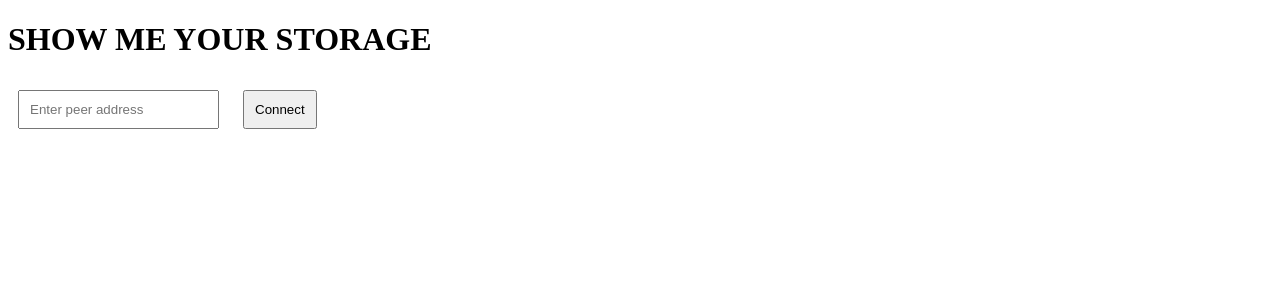
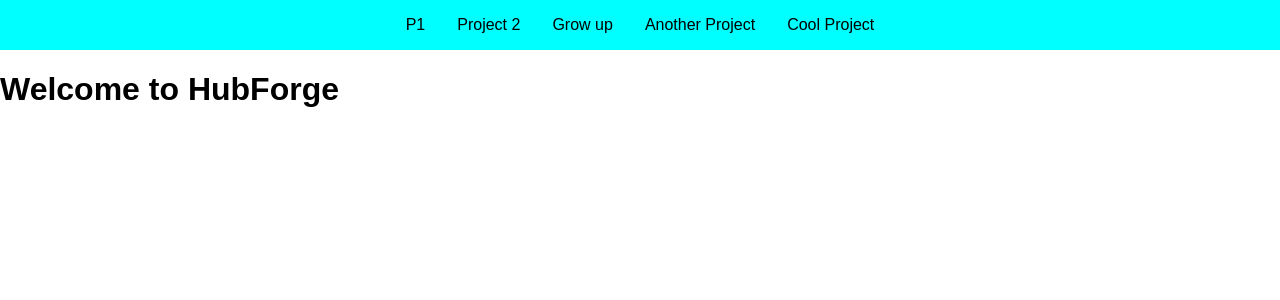
Before and after one commit to ERMFox/HubForge-Frontend, a SvelteKit app in the folder src/: page / in a window 1280 px wide. Shown: the top 300 px of the page. Built offline with nearby package versions, Linux system fonts and the light colour scheme.

Commit message:
Navbar with placeholders working

```diff
--- a/src/src/app.css
+++ b/src/src/app.css
@@ -1,3 +1,4 @@
-h1{
-	display: none;
+html, body, #svelte {
+	margin: 0;
+	padding: 0;
 }
--- a/src/src/app.html
+++ b/src/src/app.html
@@ -1,12 +1,25 @@
-<!doctype html>
+<!DOCTYPE html>
 <html lang="en">
-	<head>
-		<meta charset="utf-8" />
-		<link rel="icon" href="%sveltekit.assets%/favicon.png" />
-		<meta name="viewport" content="width=device-width, initial-scale=1" />
-		%sveltekit.head%
-	</head>
-	<body data-sveltekit-preload-data="hover">
-		<div style="display: contents">%sveltekit.body%</div>
-	</body>
+<head>
+	<meta charset="utf-8" />
+	<meta name="viewport" content="width=device-width, initial-scale=1" />
+	<title>SvelteKit App</title>
+	%sveltekit.head% <!-- SvelteKit will inject necessary head elements here -->
+</head>
+<style>
+	html, body {
+		margin: 0;
+		padding: 0;
+	}
+	#svelte{
+		margin: 0;
+		padding: 0;
+	}
+	* {
+		font-family: "Arial";
+	}
+</style>
+<body>
+<div id="svelte">%sveltekit.body%</div> <!-- SvelteKit will inject the app here -->
+</body>
 </html>
--- /dev/null
+++ b/src/src/components/NavBar.svelte
@@ -0,0 +1,81 @@
+<script>
+    import { onMount } from 'svelte';
+
+    // Store the nav items from the backend
+    let navItems = [];
+    let activeItem = ''; // Track the currently active item
+
+    // Simulate fetching data from the backend API
+    async function fetchNavItems() {
+        // Replace this with your actual API call to the backend
+        return new Promise((resolve) => {
+            setTimeout(() => {
+                resolve(["P1", "Project 2", "Grow up", "Another Project", "Cool Project"]);
+            }, 1000);
+        });
+    }
+
+    // Function to set the clicked item as active
+    function setActive(item) {
+        activeItem = item;
+    }
+
+    // Load the nav items on component mount
+    onMount(async () => {
+        navItems = await fetchNavItems();
+    });
+</script>
+
+<style>
+    .nav-container {
+        display: flex;
+        overflow-x: auto; /* Make the nav bar scrollable horizontally */
+        white-space: nowrap; /* Prevent wrapping */
+        background-color: aqua;
+        justify-content: center;
+        align-items: center;
+    }
+
+    .nav-item {
+        padding: 1rem;
+        cursor: pointer;
+        flex-shrink: 0; /* Prevent items from shrinking when scrolling */
+        position: relative;
+        display: inline-block;
+    }
+
+    .nav-item::after {
+        content: '';
+        position: absolute;
+        width: 0;
+        height: 2px; /* Thickness of the underline */
+        bottom: 0;
+        left: 0;
+        background-color: currentColor; /* Uses the color of the text */
+        transition: width 0.3s ease;
+    }
+
+    .nav-item:hover::after {
+        width: 100%;
+    }
+
+    .nav-item.active {
+        font-weight: bold; /* Highlight active item */
+        color: darkblue;
+    }
+
+    .nav-item.active::after {
+        width: 100%;
+    }
+</style>
+
+<div class="nav-container">
+    {#each navItems as item}
+        <div
+                class="nav-item {item === activeItem ? 'active' : ''}"
+                on:click={() => setActive(item)}
+        >
+            {item}
+        </div>
+    {/each}
+</div>
--- a/src/src/routes/+page.svelte
+++ b/src/src/routes/+page.svelte
@@ -1,23 +1,13 @@
 <script>
-	let peerAddress = '';
-
-	function connectToPeer() {
-		console.log("Connecting to peer:", peerAddress);
-		// Add your peer connection logic here
-	}
+	// Import the NavBar component from the components folder
+	import NavBar from '../components/NavBar.svelte';
 </script>
 
 <main>
-	<div class="storage-page">
-		<h1>SHOW ME YOUR STORAGE</h1>
-		<input type="text" bind:value={peerAddress} placeholder="Enter peer address" />
-		<button on:click={connectToPeer}>Connect</button>
-	</div>
+	<NavBar />
+	<h1>Welcome to HubForge</h1>
+	<!-- Load the NavBar component here -->
+
+
+	<!-- Other content or components go here -->
 </main>
-
-<style>
-	input, button {
-		margin: 10px;
-		padding: 10px;
-	}
-</style>
```
Also changed, not shown: src/src/components/Editor.svelte (added), src/src/components/SideBar.svelte (added).
